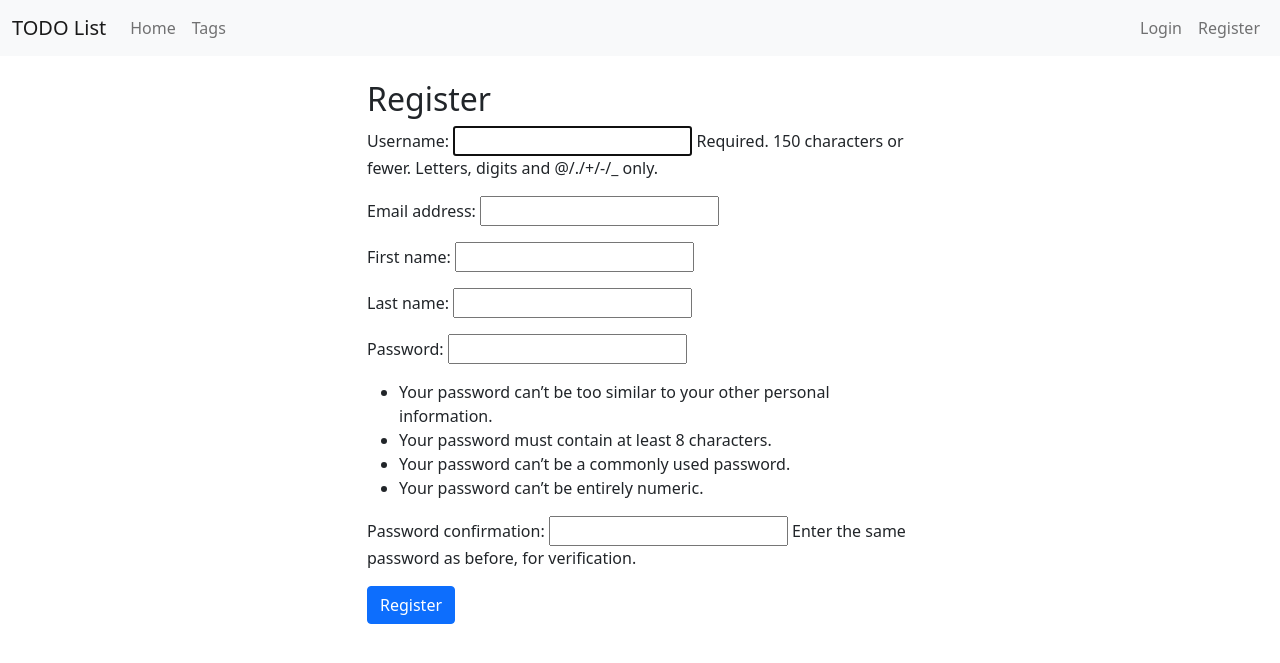
After one commit to Gilgumish/todo-list, a Django app: page /register/ in a window 1280 px wide. The commit adds this page. Shown: the top 663 px of the page. Run offline with Django 5.2, Linux system fonts and the light colour scheme.

Commit message:
add register, login and home pages and views

```diff
--- a/templates/base.html
+++ b/templates/base.html
@@ -1,10 +1,17 @@
 <!DOCTYPE html>
 <html lang="en">
 <head>
-  <meta charset="UTF-8">
-  <title>Title</title>
+    <meta charset="UTF-8">
+    <meta name="viewport" content="width=device-width, initial-scale=1.0">
+    <title>{% block title %}TODO List{% endblock %}</title>
+    <link href="https://cdn.jsdelivr.net/npm/bootstrap@5.1.3/dist/css/bootstrap.min.css" rel="stylesheet">
 </head>
 <body>
-
+    {% include 'includes/nav.html' %}
+    <div class="container mt-4">
+        {% block content %}
+        {% endblock %}
+    </div>
+    <script src="https://cdn.jsdelivr.net/npm/bootstrap@5.1.3/dist/js/bootstrap.bundle.min.js"></script>
 </body>
 </html>
--- /dev/null
+++ b/templates/includes/nav.html
@@ -0,0 +1,36 @@
+<nav class="navbar navbar-expand-lg navbar-light bg-light">
+    <div class="container-fluid">
+        <a class="navbar-brand" href="{% url 'to_do_app:home' %}">TODO List</a>
+        <button class="navbar-toggler" type="button" data-bs-toggle="collapse" data-bs-target="#navbarNav" aria-controls="navbarNav" aria-expanded="false" aria-label="Toggle navigation">
+            <span class="navbar-toggler-icon"></span>
+        </button>
+        <div class="collapse navbar-collapse" id="navbarNav">
+            <ul class="navbar-nav me-auto mb-2 mb-lg-0">
+                <li class="nav-item">
+                    <a class="nav-link" href="{% url 'to_do_app:home' %}">Home</a>
+                </li>
+                <li class="nav-item">
+{#                    <a class="nav-link" href="{% url 'to_do_app:tag_list' %}">Tags</a>#}
+                    <a class="nav-link" href="#">Tags</a>
+                </li>
+            </ul>
+            <ul class="navbar-nav">
+                {% if user.is_authenticated %}
+                <form method="post" action="{% url 'to_do_app:logout' %}" class="d-flex align-items-center">
+                  {% csrf_token %}
+                  <button type="submit" class="btn btn-link nav-link">
+                    Logout
+                  </button>
+                </form>
+                {% else %}
+                <li class="nav-item">
+                    <a class="nav-link" href="{% url 'to_do_app:login' %}">Login</a>
+                </li>
+                <li class="nav-item">
+                    <a class="nav-link" href="{% url 'to_do_app:register' %}">Register</a>
+                </li>
+                {% endif %}
+            </ul>
+        </div>
+    </div>
+</nav>
--- /dev/null
+++ b/templates/registration/register.html
@@ -0,0 +1,16 @@
+{% extends 'base.html' %}
+
+{% block title %}Register{% endblock %}
+
+{% block content %}
+<div class="row justify-content-center">
+    <div class="col-md-6">
+        <h2>Register</h2>
+        <form method="post">
+            {% csrf_token %}
+            {{ form.as_p }}
+            <button type="submit" class="btn btn-primary">Register</button>
+        </form>
+    </div>
+</div>
+{% endblock %}
--- a/to_do_app/urls.py
+++ b/to_do_app/urls.py
@@ -1,25 +1,14 @@
-"""
-URL configuration for to_do_list project.
-
-The `urlpatterns` list routes URLs to views. For more information please see:
-    https://docs.djangoproject.com/en/5.0/topics/http/urls/
-Examples:
-Function views
-    1. Add an import:  from my_app import views
-    2. Add a URL to urlpatterns:  path('', views.home, name='home')
-Class-based views
-    1. Add an import:  from other_app.views import Home
-    2. Add a URL to urlpatterns:  path('', Home.as_view(), name='home')
-Including another URLconf
-    1. Import the include() function: from django.urls import include, path
-    2. Add a URL to urlpatterns:  path('blog/', include('blog.urls'))
-"""
 from django.contrib import admin
 from django.urls import path
 
+from to_do_app.views import home, register, login_view, logout_view
 
 app_name = "to_do_app"
 
 urlpatterns = [
-    # path("", home, name="home"),
+    path('', home, name='home'),
+    path('register/', register, name='register'),
+    path('login/', login_view, name='login'),
+    path('logout/', logout_view, name='logout'),
+
 ]
--- a/to_do_app/views.py
+++ b/to_do_app/views.py
@@ -1,3 +1,49 @@
-from django.shortcuts import render
+from django.contrib.auth import login, authenticate, logout
+from django.contrib.auth.decorators import login_required
+from django.contrib.auth.forms import AuthenticationForm
+from django.shortcuts import render, redirect
+from django.contrib.auth.models import AnonymousUser
 
-# Create your views here.
+from to_do_app.forms import CustomUserCreationForm
+from to_do_app.models import Task
+
+
+def register(request):
+    if request.method == 'POST':
+        form = CustomUserCreationForm(request.POST)
+        if form.is_valid():
+            user = form.save()
+            login(request, user)
+            return redirect("to_do_app:home")
+    else:
+        form = CustomUserCreationForm()
+    return render(request, "registration/register.html", {'form': form})
+
+
+def login_view(request):
+    if request.method == 'POST':
+        form = AuthenticationForm(request, data=request.POST)
+        if form.is_valid():
+            username = form.cleaned_data.get('username')
+            password = form.cleaned_data.get('password')
+            user = authenticate(request, username=username, password=password)
+            if user is not None:
+                login(request, user)
+                return redirect("to_do_app:home")
+    else:
+        form = AuthenticationForm()
+    return render(request, "registration/login.html", {"form": form})
+
+
+@login_required
+def logout_view(request):
+    logout(request)
+    return redirect("to_do_app:home")
+
+
+def home(request):
+    if not request.user.is_authenticated:
+        return redirect('to_do_app:login')
+
+    tasks = Task.objects.filter(user=request.user).order_by('-deadline')
+    return render(request, "to-do-app/home.html", {'tasks': tasks})
--- a/to_do_list/settings.py
+++ b/to_do_list/settings.py
@@ -60,7 +60,7 @@ ROOT_URLCONF = 'to_do_list.urls'
 TEMPLATES = [
     {
         'BACKEND': 'django.template.backends.django.DjangoTemplates',
-        'DIRS': [],
+        'DIRS': [BASE_DIR / "templates"],
         'APP_DIRS': True,
         'OPTIONS': {
             'context_processors': [
```
Also changed, not shown: templates/registration/login.html (added, +14 -0 lines), templates/registration/logout.html (added, +15 -0 lines), templates/to-do-app/home.html (added, +43 -0 lines).
